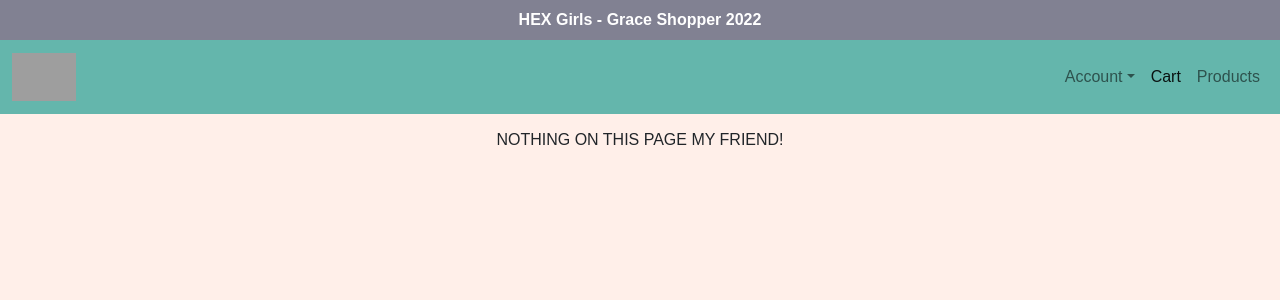
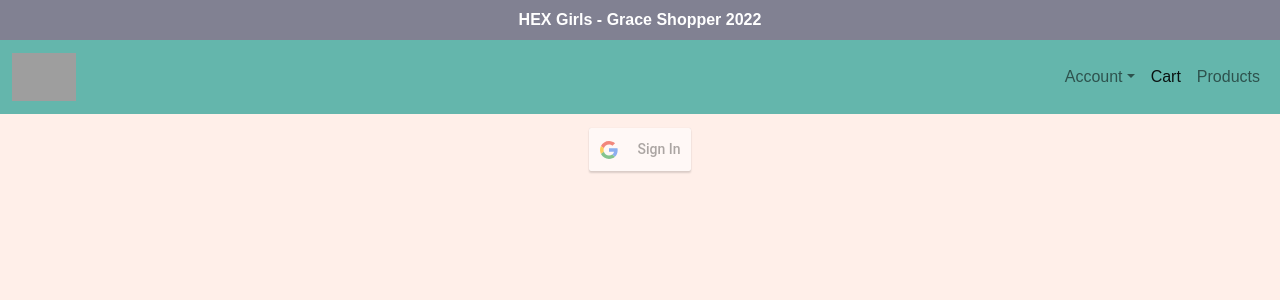
Before and after one commit to 2206-GHP-HEX-GIRLS/hex-girls-grace-shopper, a React (Create React App) app: page /login in a window 1280 px wide. Shown: the top 300 px of the page. Built offline with nearby package versions, Linux system fonts and the light colour scheme; grey boxes are pictures that could not be loaded; a web font is replaced by a local one.

Commit message:
google sign in button added but unable to hide cliendId

```diff
--- a/package.json
+++ b/package.json
@@ -10,10 +10,12 @@
     "@testing-library/user-event": "^13.5.0",
     "axios": "^0.27.2",
     "express": "^4.18.1",
+    "gapi-script": "^1.2.0",
     "pg": "^8.7.3",
     "pg-hstore": "^2.3.4",
     "react": "^18.2.0",
     "react-dom": "^18.2.0",
+    "react-google-login": "^5.2.2",
     "react-redux": "^8.0.2",
     "react-router": "^6.3.0",
     "react-router-dom": "^6.3.0",
--- /dev/null
+++ b/src/components/LogIn.js
@@ -0,0 +1,33 @@
+import React from 'react';
+import { GoogleLogin } from 'react-google-login';
+
+// const clientId = process.env.GOOGLE_LOGIN_CLIENT_ID;
+//NOT CALLING CLIENT ID PROPERLY WILL NEED TO DETERMINE WHY OR IF IT EVEN NEEDS TO BE HIDDEN
+
+const clientId =
+  '792285495931-75b5p0n3tv076s1rq5q69cl9q9pnlvol.apps.googleusercontent.com';
+
+const LogIn = () => {
+  const onLoginSuccess = (res) => {
+    console.log('Login Success:', res.profileObj);
+  };
+
+  const onLoginFailure = (res) => {
+    console.log('Login Failed:', res);
+  };
+
+  return (
+    <div>
+      <GoogleLogin
+        clientId={clientId}
+        buttonText="Sign In"
+        onSuccess={onLoginSuccess}
+        onFailure={onLoginFailure}
+        cookiePolicy={'single_host_origin'}
+        isSignedIn={true}
+      />
+    </div>
+  );
+};
+
+export default LogIn;
--- a/src/components/NavBar.js
+++ b/src/components/NavBar.js
@@ -1,6 +1,6 @@
-import React from "react";
-import { Link } from "react-router-dom";
-import "./css/NavBar.css";
+import React from 'react';
+import { Link } from 'react-router-dom';
+import './css/NavBar.css';
 
 const NavBar = () => {
   return (
@@ -51,7 +51,7 @@ const NavBar = () => {
                   </Link>
                 </li>
                 <li>
-                  <Link className="dropdown-item" to="/">
+                  <Link className="dropdown-item" to="/login">
                     Log In
                   </Link>
                 </li>
--- a/src/components/Paths.js
+++ b/src/components/Paths.js
@@ -7,6 +7,7 @@ import Header from './Header';
 import Home from './Home';
 import NavBar from './NavBar';
 import ReviewPage from './ReviewPage';
+import LogIn from './LogIn';
 
 const Paths = () => {
   return (
@@ -24,6 +25,7 @@ const Paths = () => {
           <Route path="/review" element={<ReviewPage />} />
           <Route path="*" element={<NotFound />} />
           <Route path="/" element={<Home />} />
+          <Route path="/login" element={<LogIn />} />
         </Routes>
       </div>
     </Router>
```
Also changed, not shown: src/components/EditProduct.js (+1 -7 lines), 2 other files (tests, documents, lock files or other folders).
